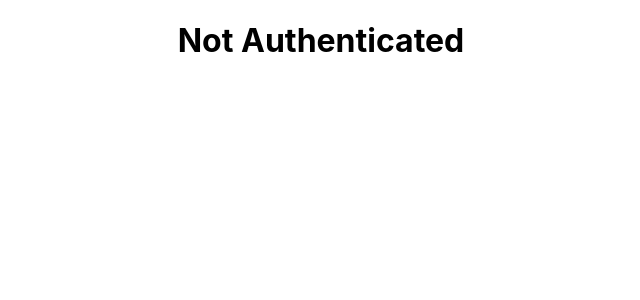
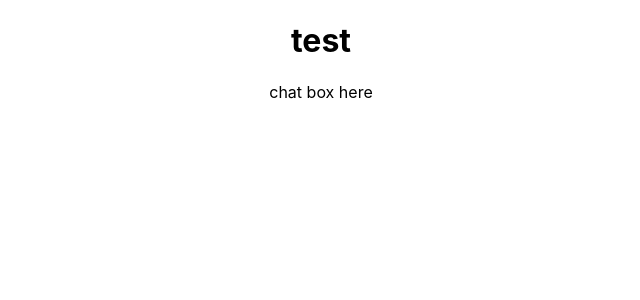
Before and after one commit to xprnio/thc-bot, a React (Vite) app in the folder web/: page / in a window 1280 px wide. Shown: the top 300 px of the page, without its empty margins (319-959 px from the left). Built offline with nearby package versions, Linux system fonts and the light colour scheme.

Commit message:
vite config and layout start

```diff
--- /dev/null
+++ b/web/src/views/MainView/MainView.styled.ts
@@ -0,0 +1,16 @@
+import styled from 'styled-components/macro';
+
+
+export const ChatLayout = styled.div`
+    display: flex;
+    flex-direction: column;
+`;
+
+export const ChatBoxLocation = styled.div`
+    justify-self: bottom;
+`;
+
+export const ChatTextsArea = styled.div`
+    height: 100%;
+    overflow: visible;
+`;
--- a/web/src/views/MainView/MainView.tsx
+++ b/web/src/views/MainView/MainView.tsx
@@ -1,13 +1,11 @@
-import useAuthentication from '../../hooks/api/useAuthentication';
+import { ChatBoxLocation, ChatLayout } from './MainView.styled';
+const MainView = () =>
+    <ChatLayout>
+      <h1>test</h1>
+      <ChatBoxLocation>
+        chat box here
+      </ChatBoxLocation>
+    </ChatLayout>
+;
 
-export default function () {
-  const { user, isAuthenticated, authenticate } = useAuthentication();
-
-  if (!isAuthenticated) {
-    return (
-      <h1>Not Authenticated</h1>
-    );
-  }
-
-  return <h1>Hello</h1>
-}
+export default MainView;
--- a/web/vite.config.ts
+++ b/web/vite.config.ts
@@ -1,7 +1,14 @@
 import { defineConfig } from 'vite'
 import react from '@vitejs/plugin-react'
+import macrosPlugin from "vite-plugin-babel-macros"
 
 // https://vitejs.dev/config/
 export default defineConfig({
-  plugins: [react()]
+  plugins: [
+    react(),
+    macrosPlugin(),
+  ],
+  define: {
+    this: 'window'
+  }
 })
```
Also changed, not shown: web/package.json (+2 -5 lines), 1 other file (tests, documents, lock files or other folders).
